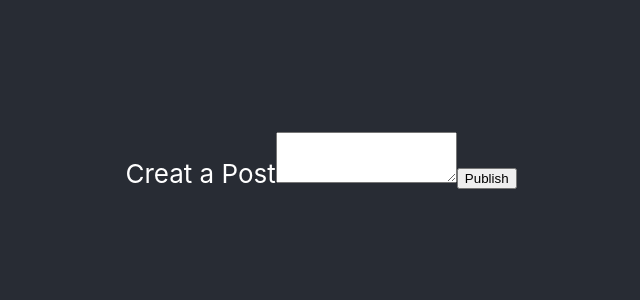
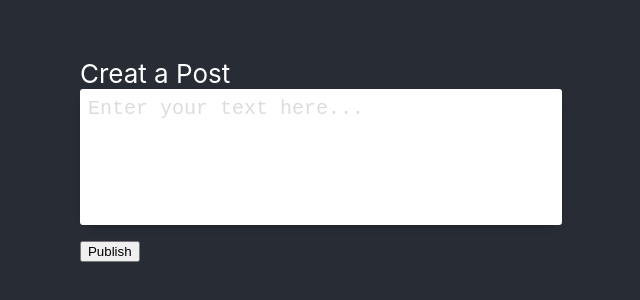
Before and after one commit to Emly-Software/react-example, a React (Create React App) app: page / in a window 1280 px wide. Shown: the part 240-540 px from the top of the page, without its empty margins (319-959 px from the left). Built offline with nearby package versions, Linux system fonts and the light colour scheme; the HTML template or start-up script is replaced by a standard one.

Commit message:
created resizeable textarea

```diff
--- a/src/App.css
+++ b/src/App.css
@@ -1,18 +1,3 @@
-.App {
-  text-align: left;
-}
-
-.App-logo {
-  height: 40vmin;
-  pointer-events: none;
-}
-
-@media (prefers-reduced-motion: no-preference) {
-  .App-logo {
-    animation: App-logo-spin infinite 20s linear;
-  }
-}
-
 .App-header {
   background-color: #282c34;
   min-height: 100vh;
@@ -21,18 +6,38 @@
   align-items: center;
   justify-content: center;
   font-size: calc(10px + 2vmin);
-  color: white;
+  color: #ffffff;
 }
+
 
 .App-link {
   color: #61dafb;
 }
 
-@keyframes App-logo-spin {
-  from {
-    transform: rotate(0deg);
-  }
-  to {
-    transform: rotate(360deg);
-  }
+
+.textarea {
+  box-sizing: border-box;
+  border: none;
+  border-radius: 3px;
+  resize: none;
+  font-size: 20px;
+  line-height: 24px;
+  overflow: auto;
+  height: auto;
+  color: #282c34;
+  padding: 8px;
+  width: 100%;
+  box-shadow: 0px 4px 10px -8px black;
 }
+.textarea::-moz-placeholder {
+  color: gainsboro;
+}
+.textarea:-ms-input-placeholder {
+  color: gainsboro;
+}
+.textarea::placeholder {
+  color: gainsboro;
+}
+.textarea:focus {
+  outline: none;
+}
--- a/src/App.js
+++ b/src/App.js
@@ -1,12 +1,10 @@
-import logo from './logo.svg';
 import './App.css';
-import TextBox from './components/TextBox';
-
+import ResizableTextarea from './components/ResizeableRextbox';
 function App() {
   return (
     <div className="App">
       <header className="App-header">
-      <TextBox/>
+      <ResizableTextarea/>
       </header>
     </div>
   );
--- /dev/null
+++ b/src/components/ResizeableRextbox.js
@@ -0,0 +1,55 @@
+import React from 'react';
+
+class ResizableTextarea extends React.PureComponent {
+    constructor(props) {
+        super(props);
+        this.state = {
+            value: '',
+            rows: 5,
+            minRows: 5,
+            maxRows: 20,
+        };
+    }
+
+    handleChange = (event) => {
+        const textareaLineHeight = 24;
+        const { minRows, maxRows } = this.state;
+
+        const previousRows = event.target.rows;
+        event.target.rows = minRows; // reset number of rows in textarea
+
+        const currentRows = ~~(event.target.scrollHeight / textareaLineHeight);
+
+        if (currentRows === previousRows) {
+            event.target.rows = currentRows;
+        }
+
+        if (currentRows >= maxRows) {
+            event.target.rows = maxRows;
+            event.target.scrollTop = event.target.scrollHeight;
+        }
+
+        this.setState({
+            value: event.target.value,
+            rows: currentRows < maxRows ? currentRows : maxRows,
+        });
+    };
+
+    render() {
+        return (
+            <div className="col-md-8">
+            <label className="form-label">Creat a Post</label>
+            <textarea
+                rows={this.state.rows}
+                value={this.state.value}
+                placeholder={'Enter your text here...'}
+                className={'textarea'}
+                onChange={this.handleChange}
+            />
+            <button className="btn btn-warning">Publish</button>
+            </div>
+        );
+    }
+}
+
+export default ResizableTextarea;
--- a/src/components/TextBox.js
+++ b/src/components/TextBox.js
@@ -32,7 +32,7 @@ class TextBox extends Component{
             <div className="col-md-8">
             <label className="form-label">Creat a Post</label>
             <textarea className="form-control" value={this.state.post} onChange={this.handelChange} id="exampleFormControlTextarea1" rows={3}/>
-            <button className="btn btn-primary">Publish</button>
+            <button className="btn btn-warning">Publish</button>
           </div>
         )
     }
```
